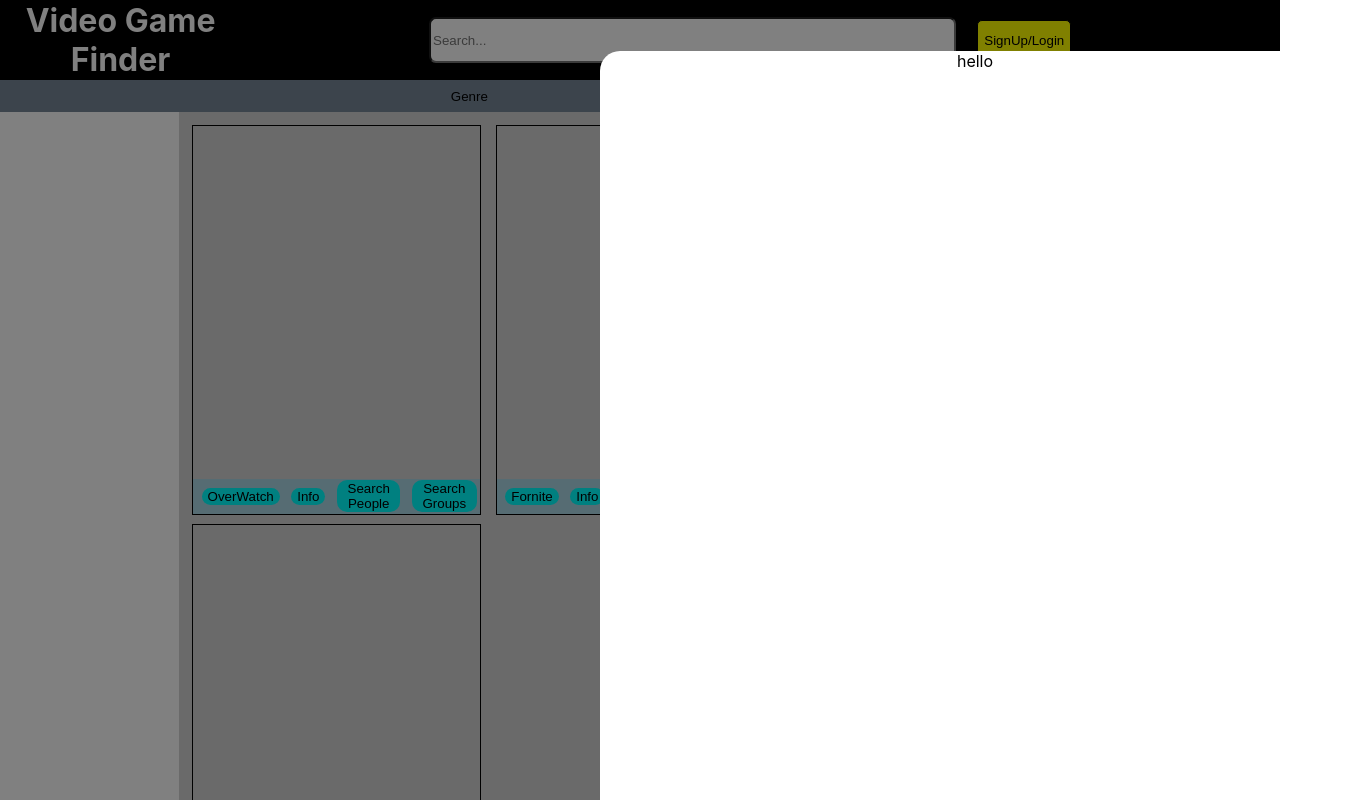
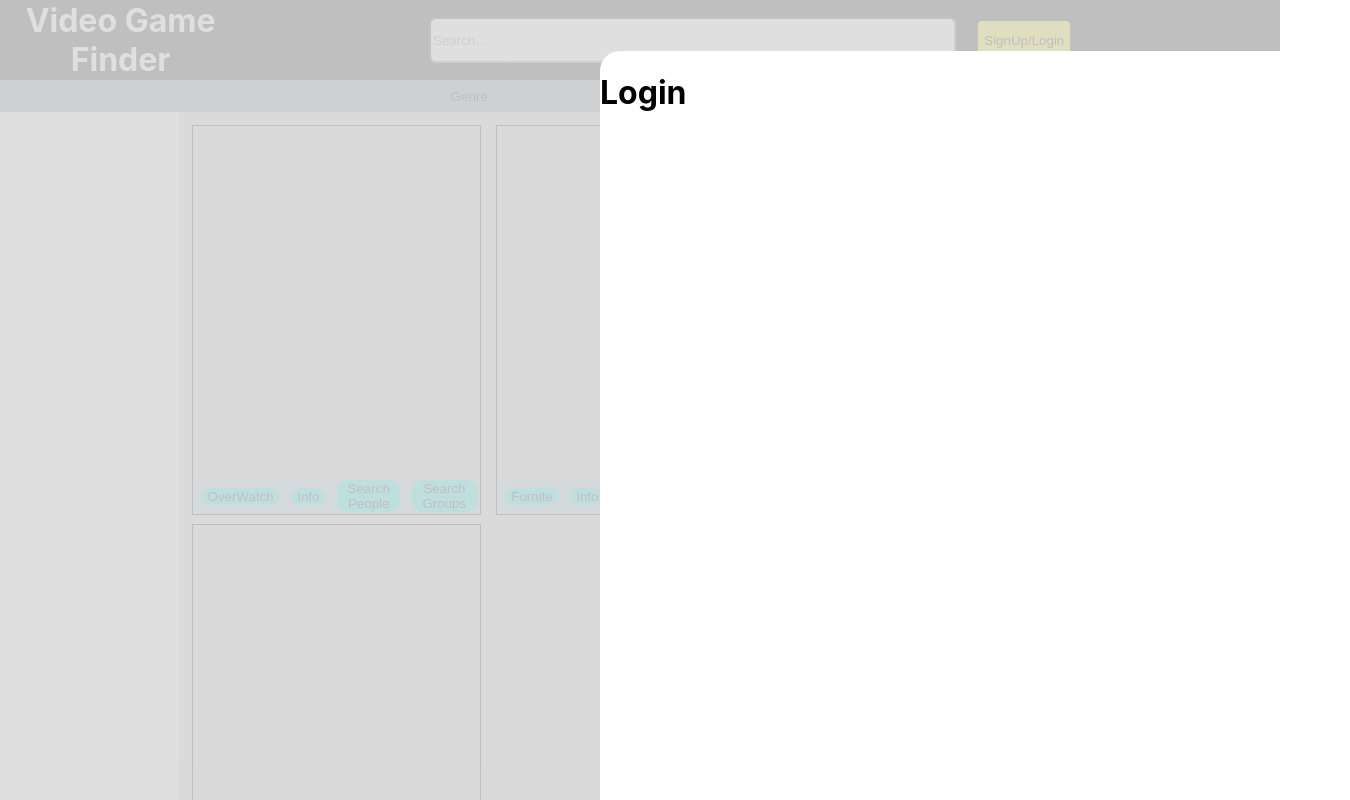
Before and after one commit to RichardChiqui/VideoGameSearch, a React (Create React App) app: page / in a window 1280 px wide. Both pictures are taken after a click on the button "SignUp/Login". Shown: the top 800 px of the page, 1350 px wide, since content can reach past the window. Built offline with nearby package versions, Linux system fonts and the light colour scheme.

Commit message:
Added modulo to simplify popup window feature

```diff
--- a/package.json
+++ b/package.json
@@ -18,6 +18,7 @@
     "react": "^18.2.0",
     "react-bootstrap": "^2.10.0",
     "react-dom": "^18.2.0",
+    "react-modal": "^3.16.1",
     "react-scripts": "5.0.1",
     "typescript": "^4.9.5",
     "web-vitals": "^2.1.4"
@@ -45,5 +46,8 @@
       "last 1 firefox version",
       "last 1 safari version"
     ]
+  },
+  "devDependencies": {
+    "@types/react-modal": "^3.16.3"
   }
 }
--- a/src/HeaderNavBar.tsx
+++ b/src/HeaderNavBar.tsx
@@ -1,12 +1,13 @@
 import React from 'react';
 import PersonIcon from '@mui/icons-material/Person';
 import SportsEsportsIcon from '@mui/icons-material/SportsEsports';
+import Modal from 'react-modal';
 
 import CategoriesTab from './CategoriesNavBar';
 
 interface HeaderNavbar {
     onButtonClick: () => void;
-    dismissHandlerClick: (event: React.FocusEvent<HTMLButtonElement>) => void; // Add dismissHandler
+    dismissHandlerClick: (event: React.FocusEvent<HTMLDivElement>) => void; // Add dismissHandler
     buttonClicked: boolean;
   }
 
@@ -19,6 +20,7 @@ export default function HeaderNavBar({ onButtonClick,dismissHandlerClick ,button
     const style= {filter: filterValue};
 
     const [show, setShow] = React.useState(false)
+    const [showLogin, setshowLogin] = React.useState(false)
 
     function displayDropDown(){
         setShow(!show);
@@ -46,7 +48,7 @@ export default function HeaderNavBar({ onButtonClick,dismissHandlerClick ,button
 
 
                 {/* </form> */}
-                <button className={`signinbutton ${buttonClicked ? 'no-hover' : ''}`} onClick={onButtonClick} onBlur={dismissHandlerClick}>SignUp/Login</button>
+                <button className={`signinbutton ${buttonClicked ? 'no-hover' : ''}`} onClick={onButtonClick} >SignUp/Login</button>
 
                 </div>
 
--- a/src/HomePage.tsx
+++ b/src/HomePage.tsx
@@ -6,30 +6,54 @@ import CategoriesTab from './CategoriesNavBar';
 import HeaderNavBar from './HeaderNavBar';
 import SearchResults from './SearchResults';
 import LoginForm from './LoginForm';
+import Modal from 'react-modal';
 
 
 export default function HomePage(){
     const [buttonClicked, setButtonClicked] = React.useState(false);
 
+    const [isModalOpen, setIsModalOpen] = React.useState(false);
+
+    // Function to open the modal
+    const openModal = () => {
+      setIsModalOpen(true);
+    };
+
+    // Function to close the modal
+    const closeModal = () => {
+      setIsModalOpen(false);
+      setButtonClicked(!buttonClicked);
+    };
 
     const displayStyle= {display: buttonClicked? "block":"none"}
     const backdrop = {filter: buttonClicked? "brightness(50%)": "brightness(100%)"}
     const handleButtonClick = () => {
       setButtonClicked(!buttonClicked);
+      openModal();
     };
 
-    const dismissHandler = (event: React.FocusEvent<HTMLButtonElement>): void => {
-        if (event.currentTarget === event.target) {
+    const dismissHandler = (event: React.FocusEvent<HTMLDivElement>): void => {
+        // Check if the event target is outside the LoginForm component
+        if (!event.currentTarget.contains(event.relatedTarget as Node)) {
             setButtonClicked(false);
         }
-      };
+    };
     //Pass button clicked to each prop individually, this way the popup login page does not also inherit css styles
     return(
         <div className='homePage'>
 
 
+        <Modal
+                isOpen={isModalOpen}
+                onRequestClose={closeModal}
+                className="ReactModal__Content" // Add custom class name
 
-        {buttonClicked && <LoginForm />}
+
+            >
+            <LoginForm />
+            </Modal>
+
+        {/* {buttonClicked && <LoginForm />} */}
          <HeaderNavBar onButtonClick={handleButtonClick} dismissHandlerClick={dismissHandler}  buttonClicked={buttonClicked}/>
          <CategoriesTab buttonClicked={buttonClicked}/>
          <SearchResults buttonClicked={buttonClicked}/>
--- a/src/LoginForm.tsx
+++ b/src/LoginForm.tsx
@@ -6,7 +6,7 @@ export default function LoginForm(){
 
     return(
          <div className='LoginForm'>
-            hello
+            <h1>Login</h1>
 
         </div>
     )
--- a/src/index.css
+++ b/src/index.css
@@ -172,7 +172,7 @@ code {
 
 .LoginForm{
   background-color: white;
-  width: 70%;
+  width: 50%;
   height: 70%;
 
   height: 800px;
@@ -207,3 +207,15 @@ button:hover {
   pointer-events: none; /* Disable pointer events on the button */
   /* Additional styles to visually indicate the button is disabled */
 }
+
+.ReactModal__Overlay {
+  background: none;
+}
+
+/* Remove default content styles */
+.ReactModal__Content {
+  background: none;
+  border: none;
+  box-shadow: none;
+  padding: 0;
+}
```
Also changed, not shown: 2 other files (tests, documents, lock files or other folders).
